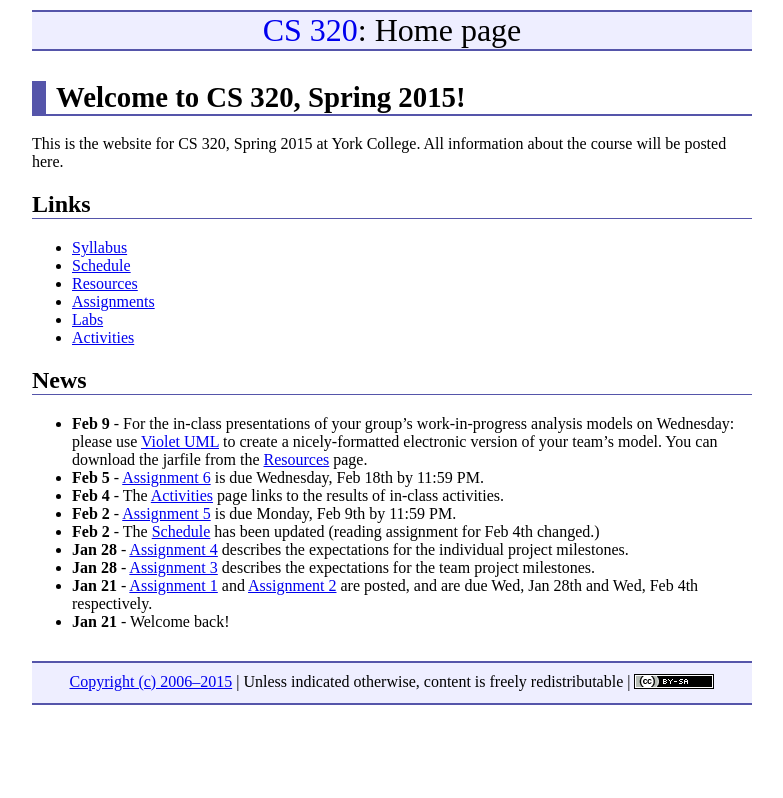
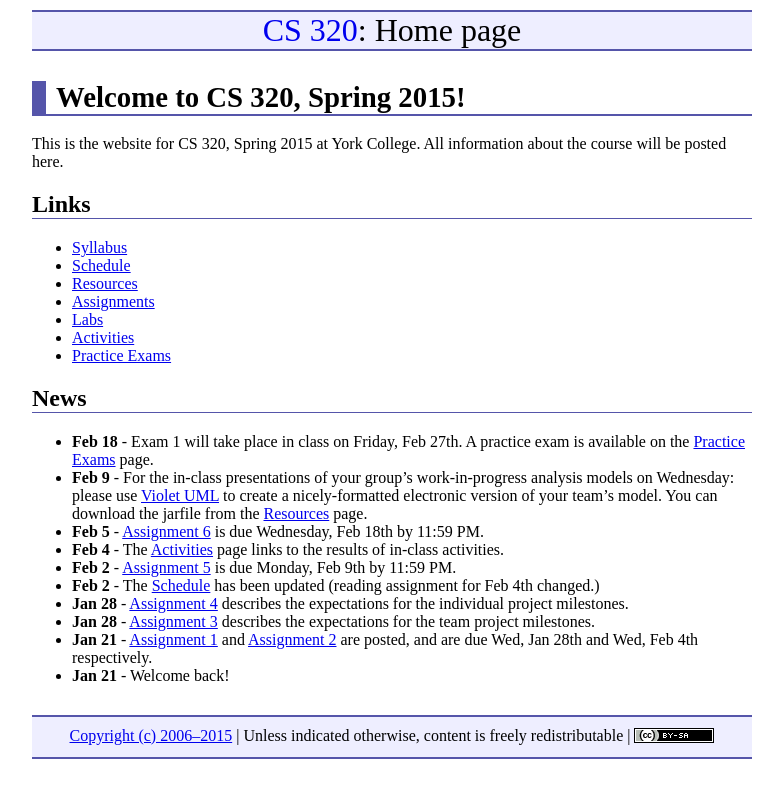
Before and after one commit to ycpcs/cs320-spring2016, a Jekyll site: the page built from index.md, in a window 1280 px wide. Shown: the top 798 px of the page, without its empty margins (248-1031 px from the left). Built offline with Jekyll 4.4.1, drawn with Linux system fonts in a browser that asks for light colours; Markdown is read by kramdown in place of the engine named in the settings.

Commit message:
exam 1 announcement, practice exam

```diff
--- a/index.md
+++ b/index.md
@@ -16,9 +16,11 @@ All information about the course will be posted here.
 * [Assignments](assign/index.html)
 * [Labs](labs/index.html)
 * [Activities](activities.html)
+* [Practice Exams](practice/index.html)
 
 ## News
 
+* **Feb 18** - Exam 1 will take place in class on Friday, Feb 27th.  A practice exam is available on the [Practice Exams](practice/index.html) page.
 * **Feb 9** - For the in-class presentations of your group's work-in-progress analysis models on Wednesday: please use [Violet UML](http://alexdp.free.fr/violetumleditor/page.php) to create a nicely-formatted electronic version of your team's model.  You can download the jarfile from the [Resources](resources/index.html) page.
 * **Feb 5** - [Assignment 6](assign/assign06.html) is due Wednesday, Feb 18th by 11:59 PM.
 * **Feb 4** - The [Activities](activities.html) page links to the results of in-class activities.
```
Also changed, not shown: practice/index.md (added, +10 -0 lines), 1 other file.
